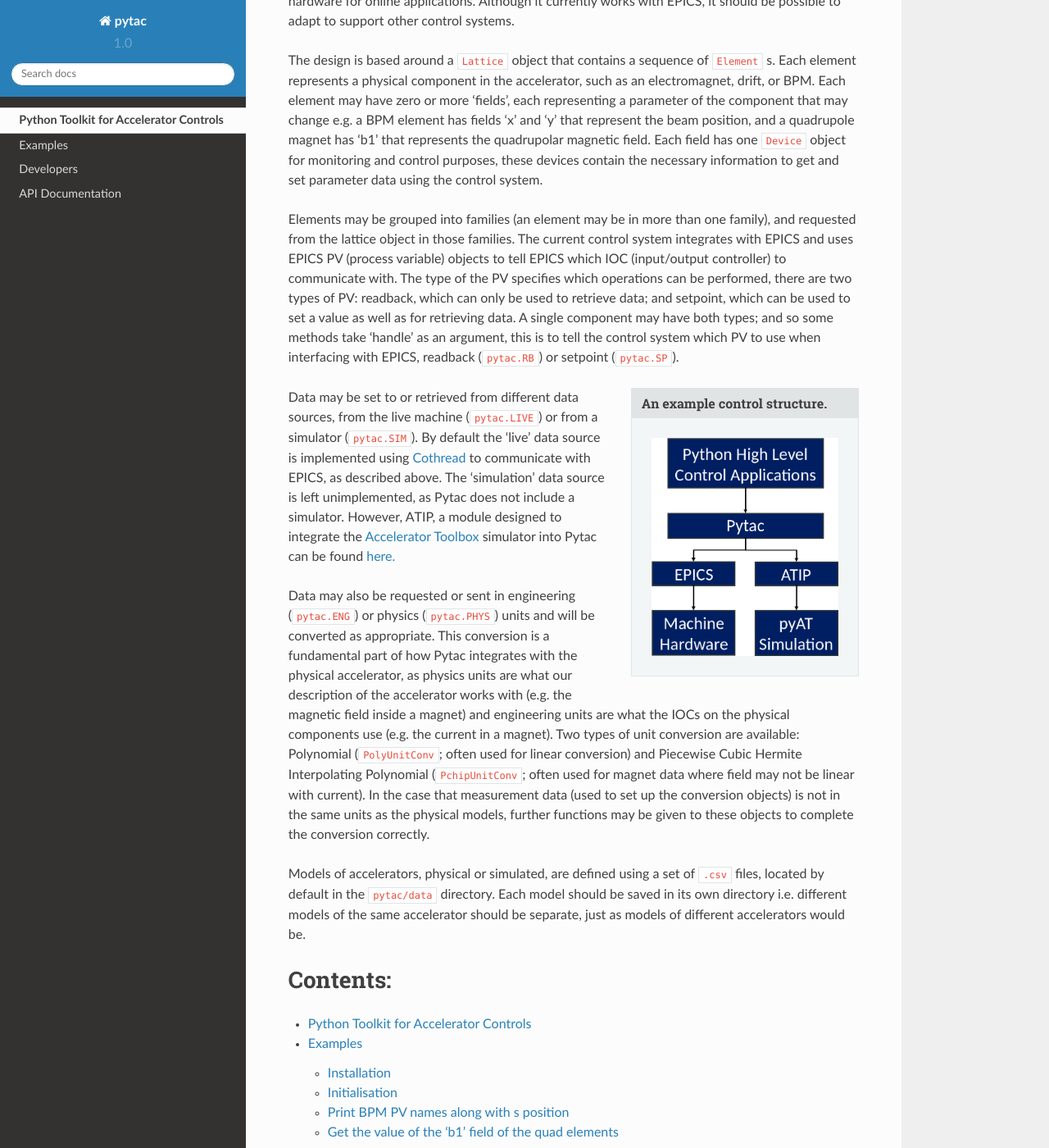
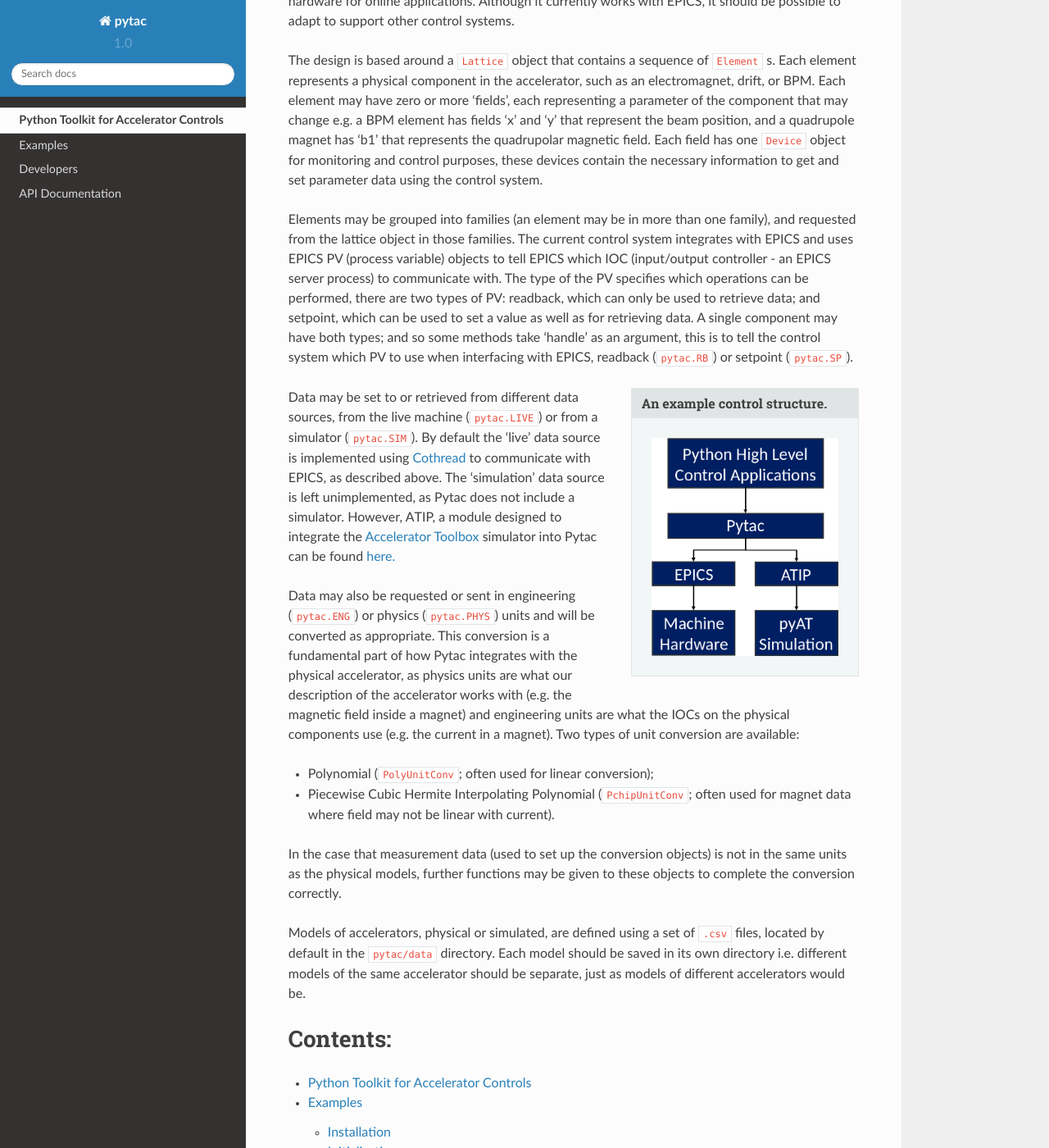
Before and after one commit to DiamondLightSource/pytac, a Sphinx documentation site: the page built from docs/index.rst, in a window 1280 px wide and 1400 px high, scrolled down 496 px. Shown: the whole window at 82% size. Built offline with Sphinx 7.4.7 and the Read the Docs theme 2.0.0, drawn with Linux system fonts in a browser that asks for light colours.

```diff
--- a/docs/index.rst
+++ b/docs/index.rst
@@ -33,7 +33,8 @@ the control system.
 Elements may be grouped into families (an element may be in more than one
 family), and requested from the lattice object in those families. The current
 control system integrates with EPICS and uses EPICS PV (process variable)
-objects to tell EPICS which IOC (input/output controller) to communicate with.
+objects to tell EPICS which IOC (input/output controller - an EPICS server
+process) to communicate with.
 The type of the PV specifies which operations can be performed, there are two
 types of PV: readback, which can only be used to retrieve data; and setpoint,
 which can be used to set a value as well as for retrieving data. A single
@@ -61,10 +62,15 @@ a fundamental part of how Pytac integrates with the physical accelerator, as
 physics units are what our description of the accelerator works with (e.g. the
 magnetic field inside a magnet) and engineering units are what the IOCs on the
 physical components use (e.g. the current in a magnet). Two types of unit
-conversion are available: Polynomial (``PolyUnitConv``; often used for linear
-conversion) and Piecewise Cubic Hermite Interpolating Polynomial
-(``PchipUnitConv``; often used for magnet data where field may not be linear
-with current). In the case that measurement data (used to set up the conversion
+conversion are available:
+
+* Polynomial (``PolyUnitConv``; often used for linear
+  conversion);
+* Piecewise Cubic Hermite Interpolating Polynomial
+  (``PchipUnitConv``; often used for magnet data where field may not be linear
+  with current).
+
+In the case that measurement data (used to set up the conversion
 objects) is not in the same units as the physical models, further functions may
 be given to these objects to complete the conversion correctly.
 
```
Also changed, not shown: docs/examples.rst (+7 -0 lines).
